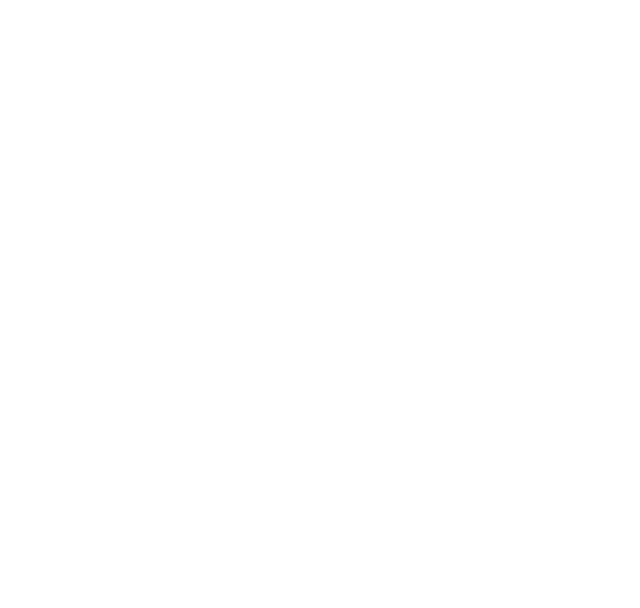
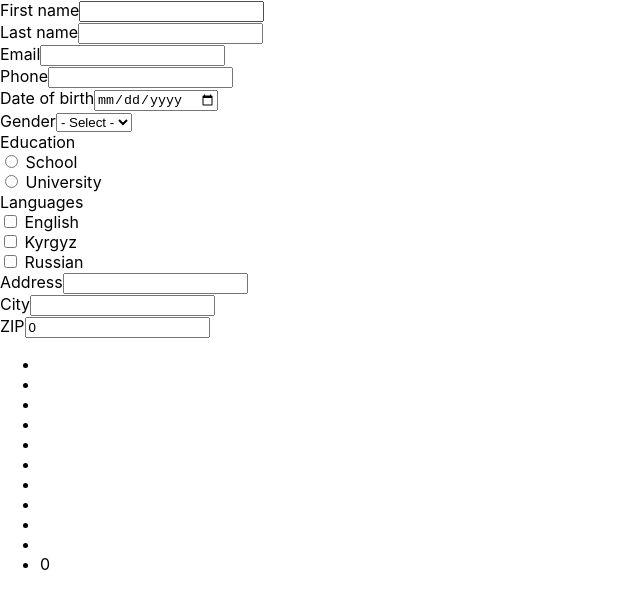
Before and after one commit to Aimarall/forum-examplee, a React (Create React App) app: page / in a window 1280 px wide. Shown: the top 608 px of the page, without its empty margins (0-640 px from the left). Built offline with nearby package versions, Linux system fonts and the light colour scheme.

Commit message:
added functions and consts

```diff
--- a/src/App.js
+++ b/src/App.js
@@ -1,11 +1,173 @@
-import './App.css';
+import { useState } from "react";
 
 function App() {
+  const [data, setData] = useState({
+    firstName: "",
+    lastName: "",
+    email: "",
+    phone: "",
+    gender: "",
+    dateOfBirth: "",
+    languages: [],
+    education: "",
+    address: "",
+    city: "",
+    zip: 0,
+  });
+
+  const [firstName, setFirstName] = useState("");
+  const [lastName, setLastName] = useState("");
+  const [email, setEmail] = useState("");
+  const [phone, setPhone] = useState("");
+  const [gender, setGender] = useState("");
+  const [dateOfBirth, setDateOfBirth] = useState("");
+  const [languages, setLanguages] = useState([]);
+  const [education, setEducation] = useState("");
+  const [address, setAddress] = useState("");
+  const [city, setCity] = useState("");
+  const [zip, setZip] = useState(0);
+
   return (
     <div className="App">
-
+      <div>
+        <label for="firstName">First name</label>
+        <input type="text"
+          name="firstName"
+          id="firstName"
+          value={firstName}
+          onChange={({ target }) => setFirstName(target.value)} />
+      </div>
+      <div>
+        <label for="lastName">Last name</label>
+        <input type="text"
+          name="lastName"
+          id="lastName"
+          value={lastName}
+          onChange={({ target }) => setLastName(target.value)} />
+      </div>
+      <div>
+        <label for="email">Email</label>
+        <input type="email"
+          name="email"
+          id="email"
+          value={email}
+          onChange={({ target }) => setEmail(target.value)} />
+      </div>
+      <div>
+        <label for="phone">Phone</label>
+        <input type="tel"
+          name="phone"
+          id="phone"
+          value={phone}
+          onChange={({ target }) => setPhone(target.value)} />
+      </div>
+      <div>
+        <label for="dateOfBirth">Date of birth</label>
+        <input type="date"
+          name="dateOfBirth"
+          id="dateOfBirth"
+          value={dateOfBirth}
+          onChange={({ target }) => setDateOfBirth(target.value)} />
+      </div>
+      <div>
+        <label for="gender">Gender</label>
+        <select name="gender"
+          id="gender"
+          onChange={({ target }) => setGender(target.value)}>
+          <option>- Select -</option>
+          <option value="male">Male</option>
+          <option value="female">Female</option>
+        </select>
+      </div>
+      <div>
+        <label>Education</label>
+        <div>
+          <label for="school">
+            <input type="radio"
+              name="education"
+              id="school"
+              value="school"
+              onClick={({ target }) => setEducation(target.value)} /> School
+          </label>
+        </div>
+        <div>
+          <label for="university">
+            <input type="radio"
+              name="education"
+              id="university"
+              value="university"
+              onClick={({ target }) => setEducation(target.value)} /> University
+          </label>
+        </div>
+      </div>
+      <div>
+        <label>Languages</label>
+        <div>
+          <label for="english">
+            <input type="checkbox"
+              name="language"
+              id="english"
+              value="english"
+              onChange={({ target }) => setLanguages(target.value)} /> English
+          </label>
+        </div>
+        <div>
+          <label for="kyrgyz">
+            <input type="checkbox"
+              name="language"
+              id="kyrgyz"
+              value="kyrgyz"
+              onChange={({ target }) => setLanguages(target.value)} /> Kyrgyz
+          </label>
+        </div>
+        <div>
+          <label for="russian">
+            <input type="checkbox"
+              name="language"
+              id="russian"
+              value="russian"
+              onChange={({ target }) => setLanguages(target.value)} /> Russian
+          </label>
+        </div>
+      </div>
+      <div>
+        <label for="address">Address</label>
+        <input type="text"
+          name="address"
+          id="address"
+          value={address}
+          onChange={({ target }) => setAddress(target.value)} />
+      </div>
+      <div>
+        <label for="city">City</label>
+        <input type="text"
+          name="city"
+          id="city"
+          value={city}
+          onChange={({ target }) => setCity(target.value)} />
+      </div>
+      <div>
+        <label for="zip">ZIP</label>
+        <input type="number"
+          name="zip"
+          id="zip"
+          value={zip}
+          onChange={({ target }) => setZip(target.value)} />
+      </div>
+      <ul>
+        <li>{firstName}</li>
+        <li>{lastName}</li>
+        <li>{dateOfBirth}</li>
+        <li>{email}</li>
+        <li>{phone}</li>
+        <li>{gender}</li>
+        <li>{education}</li>
+        <li>{languages}</li>
+        <li>{address}</li>
+        <li>{city}</li>
+        <li>{zip}</li>
+      </ul>
     </div>
   );
 }
-
 export default App;
```
